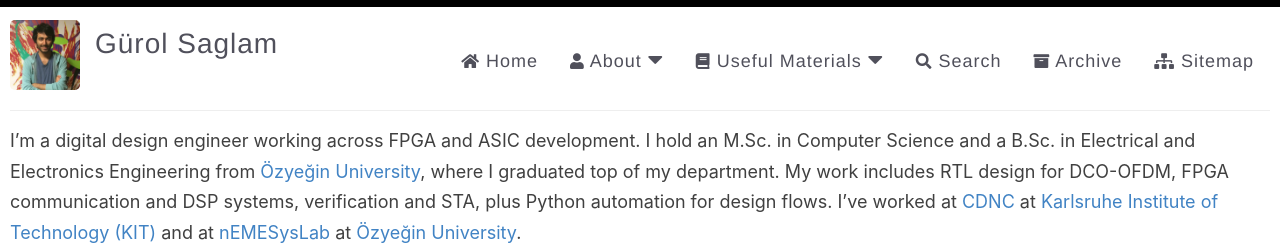
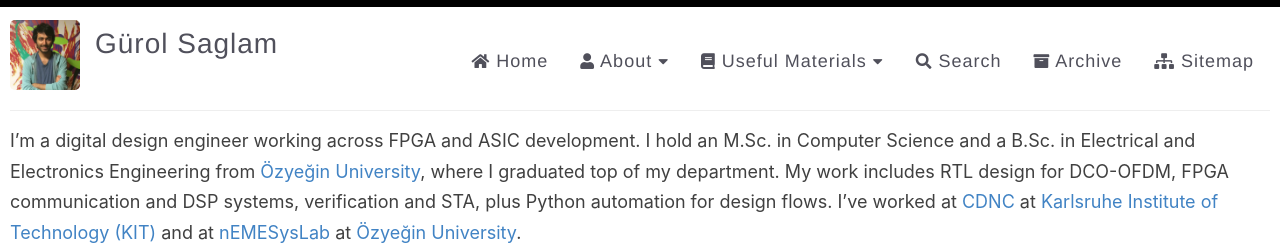
Before and after one commit to gurolsaglam/web_test, a Jekyll site: the page built from index.md, in a window 1280 px wide. Shown: the top 245 px of the page. Built offline with Jekyll 4.4.1, drawn with Linux system fonts in a browser that asks for light colours.

Commit message:
Update default.html

```diff
--- a/_layouts/default.html
+++ b/_layouts/default.html
@@ -39,9 +39,9 @@
                   {% if link.sublinks %}
                     <li class="dropdown {{ class }}">
                       {% if link.icon %}
-                        <a class="dropdown-toggle" data-show="hover" role="button" aria-haspopup="true" aria-expanded="false"><i class="{{ link.icon }}"></i>    {{ link.title }}    <i class="fa fa-caret-down fa-lg" aria-hidden="true"></i></a>
+                        <a class="dropdown-toggle" data-show="hover" role="button" aria-haspopup="true" aria-expanded="false"><i class="{{ link.icon }}"></i>    {{ link.title }}    <i class="fa fa-caret-down fa-sm" aria-hidden="true"></i></a>
 					  {% else %}
-                        <a class="dropdown-toggle" data-show="hover" role="button" aria-haspopup="true" aria-expanded="false">{{ link.title }}    <i class="fa fa-caret-down fa-lg" aria-hidden="true"></i></a>
+                        <a class="dropdown-toggle" data-show="hover" role="button" aria-haspopup="true" aria-expanded="false">{{ link.title }}    <i class="fa fa-caret-down fa-sm" aria-hidden="true"></i></a>
 					  {% endif %}
 					  <ul class="dropdown-content">
                         {% for sublink in link.sublinks %}
```
